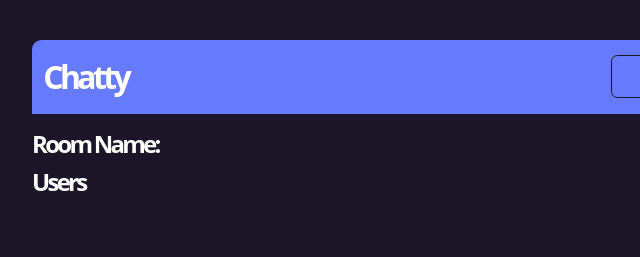
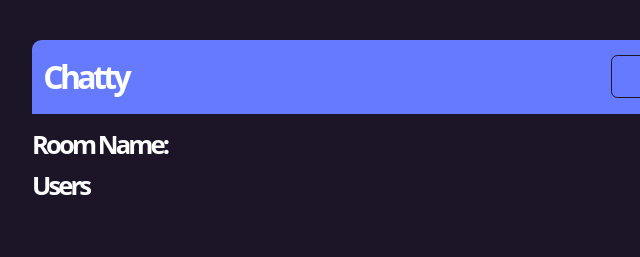
Before and after one commit to eniolajayi/chat-application, a website: page public/chatboard.html in a window 1280 px wide. Shown: the top 257 px of the page, 242-882 px from the left. Drawn offline with nearby package versions, Linux system fonts and the light colour scheme; no server answers; a web font is replaced by a local one.

Commit message:
add heading-2 util classes to sub-headings

```diff
--- a/public/chatboard.html
+++ b/public/chatboard.html
@@ -24,9 +24,9 @@
         </header>
         <main class="chat-main">
           <aside class="chat-sidebar">
-            <h2 class="text-tight">Room Name:</h2>
+            <h2 class="heading-2 text-tight">Room Name:</h2>
             <h3 id="room-name"></h3>
-            <h2 class="text-tight">Users</h2>
+            <h2 class="heading-2 text-tight">Users</h2>
             <ul id="users" class="users"></ul>
           </aside>
           <section class="chat-messages">
```
